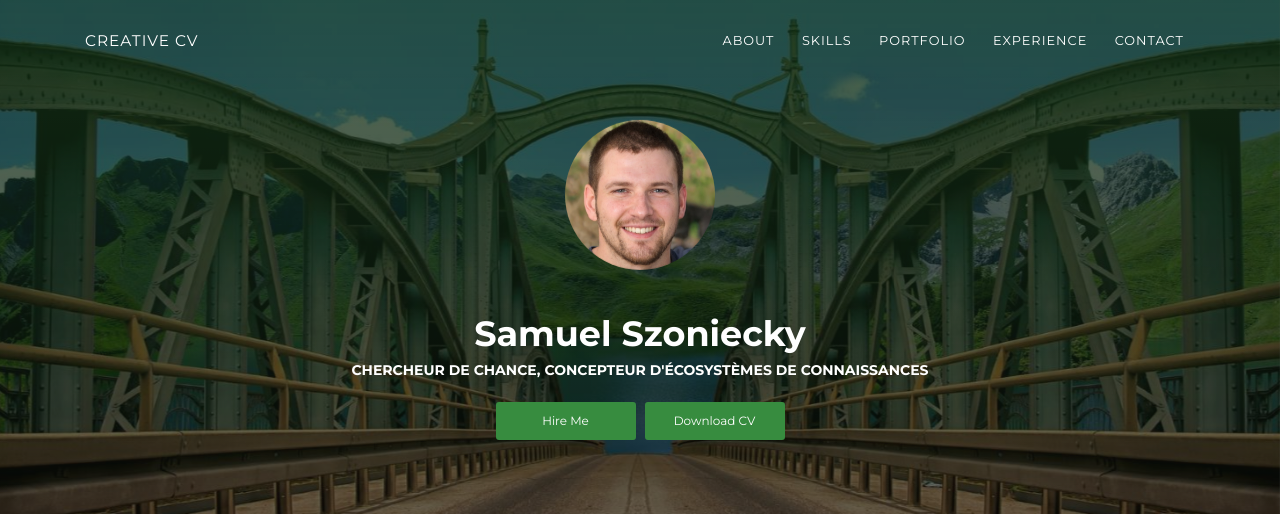
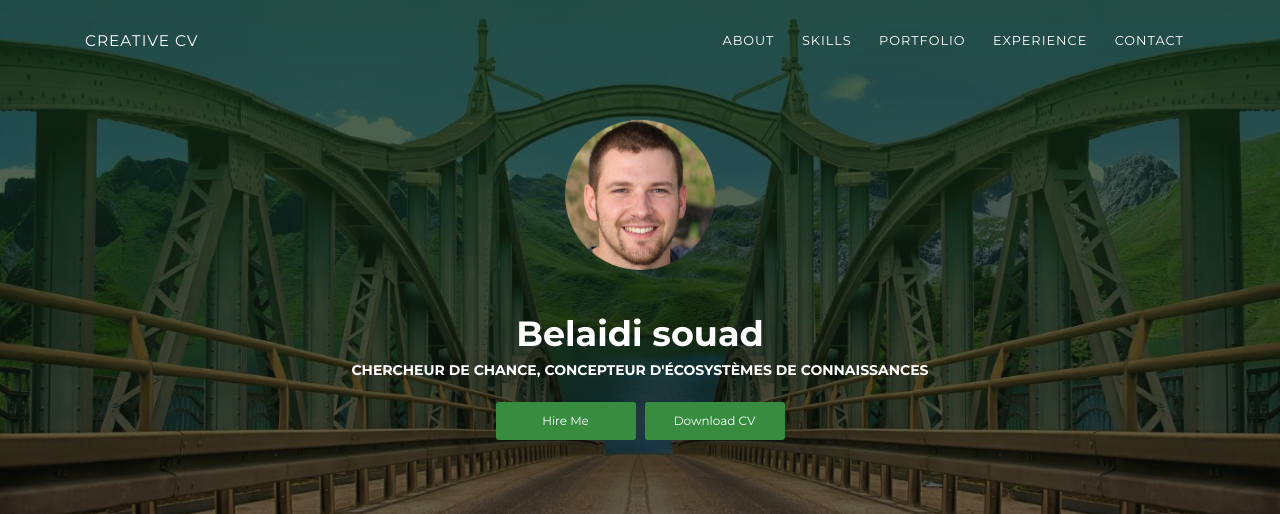
Before and after one commit to soubela/CV-2022, a plain HTML site: page index.html in a window 1280 px wide. Shown: the top 514 px of the page. Drawn offline with Linux system fonts and the light colour scheme.

Commit message:
Update index.html

```diff
--- a/index.html
+++ b/index.html
@@ -49,7 +49,7 @@
       <div class="container">
         <div class="content-center">
           <div class="cc-profile-image"><a href="#"><img src="images/anthony.jpg" alt="Image"/></a></div>
-          <div class="h2 title">Samuel Szoniecky</div>
+          <div class="h2 title">Belaidi souad</div>
           <p class="category text-white">Chercheur de chance, concepteur d'écosystèmes de connaissances</p><a class="btn btn-primary smooth-scroll mr-2" href="#contact" data-aos="zoom-in" data-aos-anchor="data-aos-anchor">Hire Me</a><a class="btn btn-primary" href="#" data-aos="zoom-in" data-aos-anchor="data-aos-anchor">Download CV</a>
         </div>
       </div>
```
